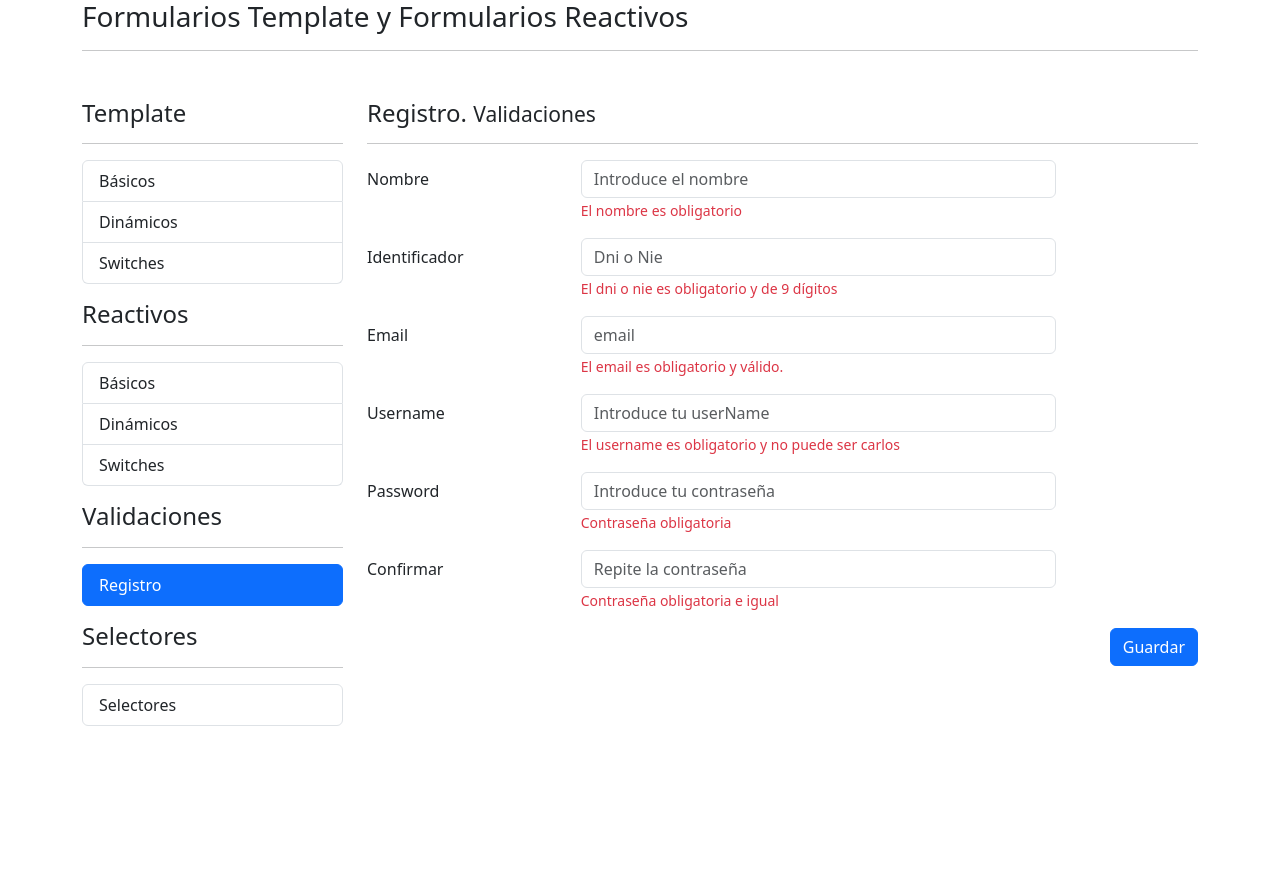
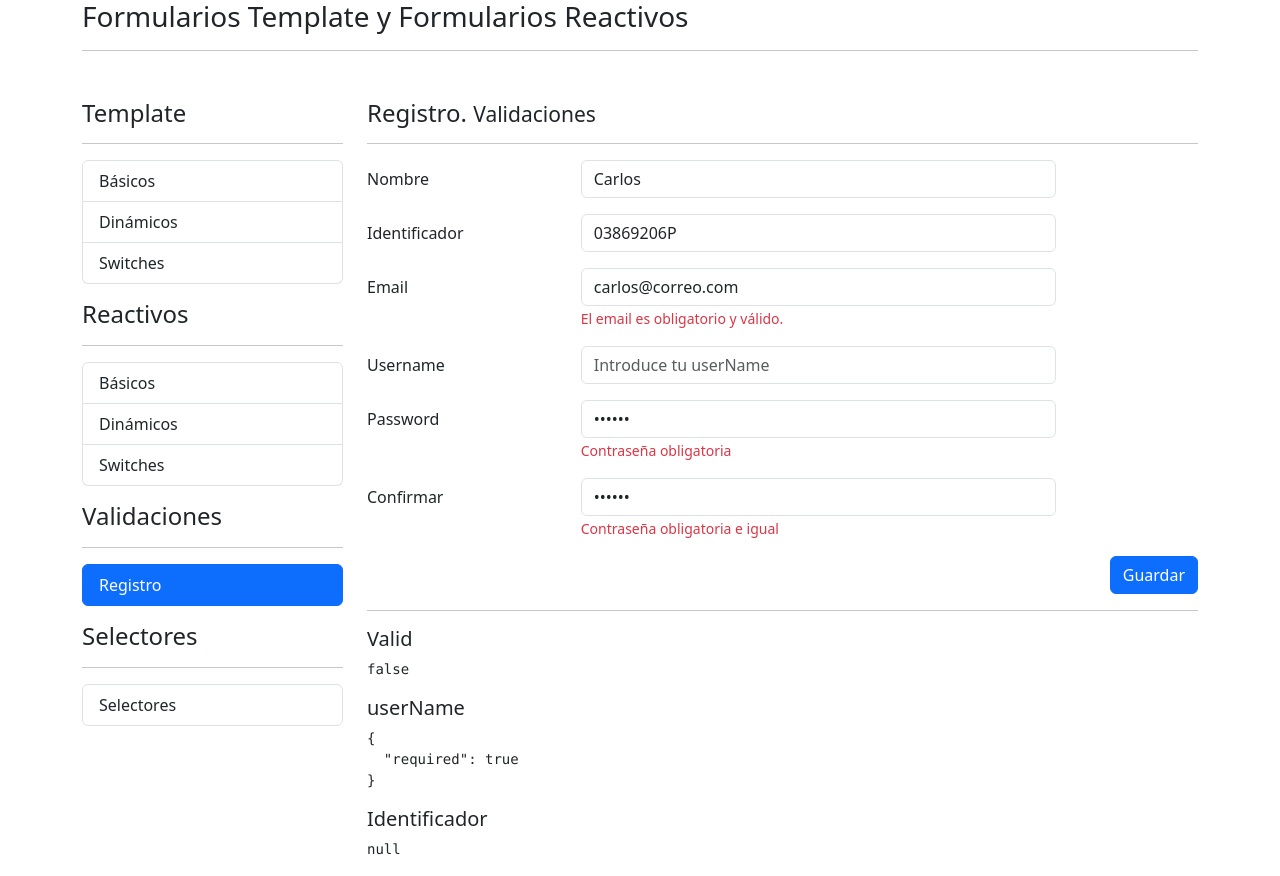
Before and after one commit to jucarlos/formulariosagri, an Angular app: page /auth/register in a window 1280 px wide. Before the commit the page ends 800 px from the top, so only its background shows below. Built offline with nearby package versions, Linux system fonts and the light colour scheme.

Commit message:
Validaciones en un formulario de registro

```diff
--- a/src/app/auth/auth.module.ts
+++ b/src/app/auth/auth.module.ts
@@ -3,6 +3,7 @@ import { CommonModule } from '@angular/common';
 
 import { AuthRoutingModule } from './auth-routing.module';
 import { RegistroComponent } from './pages/registro/registro.component';
+import { ReactiveFormsModule } from '@angular/forms';
 
 
 @NgModule({
@@ -11,6 +12,7 @@ import { RegistroComponent } from './pages/registro/registro.component';
   ],
   imports: [
     CommonModule,
+    ReactiveFormsModule,
     AuthRoutingModule
   ]
 })
--- a/src/app/auth/pages/registro/registro.component.html
+++ b/src/app/auth/pages/registro/registro.component.html
@@ -4,7 +4,7 @@
 
 <div class="row">
     <div class="col">
-        <form autocomplete="off">
+        <form autocomplete="off"  [formGroup]="miFormulario" (ngSubmit)="guardar()">
 
             <!-- Nombre - validaciones normales -->
           <div class="row mb-3">
@@ -12,9 +12,12 @@
             <div class="col-sm-7">
                 <input type="text"
                     class="form-control"
-                    placeholder="Introduce el nombre">
+                    placeholder="Introduce el nombre"
+                    formControlName="nombre"
+                    >
 
-                <span class="form-text text-danger">
+                <span *ngIf="campoNoEsValido('nombre')"
+                    class="form-text text-danger">
                     El nombre es obligatorio
                 </span>
             </div>
@@ -28,9 +31,12 @@
                 <div class="col-sm-7">
                     <input type="text"
                         class="form-control"
-                        placeholder="Dni o Nie">
+                        placeholder="Dni o Nie"
+                        formControlName="identificador"
+                        >
 
-                    <span class="form-text text-danger">
+                    <span *ngIf="campoNoEsValido('identificador')"
+                        class="form-text text-danger">
                         El dni o nie es obligatorio y de 9 dígitos
                     </span>
                 </div>
@@ -43,7 +49,9 @@
                 <div class="col-sm-7">
                     <input type="text"
                         class="form-control"
-                        placeholder="email">
+                        placeholder="email"
+                        formControlName="email"
+                        >
 
                     <span class="form-text text-danger">
                         El email es obligatorio y válido.
@@ -57,9 +65,12 @@
                 <div class="col-sm-7">
                     <input type="text"
                         class="form-control"
-                        placeholder="Introduce tu userName">
+                        placeholder="Introduce tu userName"
+                        formControlName="username"
+                        >
 
-                    <span class="form-text text-danger">
+                    <span *ngIf="campoNoEsValido('username')"
+                        class="form-text text-danger">
                         El username es obligatorio y no puede ser carlos
                     </span>
                 </div>
@@ -71,7 +82,9 @@
                 <div class="col-sm-7">
                     <input type="password"
                         class="form-control"
-                        placeholder="Introduce tu contraseña">
+                        placeholder="Introduce tu contraseña"
+                        formControlName="password1"
+                        >
 
                     <span class="form-text text-danger">
                             Contraseña obligatoria
@@ -86,7 +99,9 @@
                 <div class="col-sm-7">
                     <input type="password"
                         class="form-control"
-                        placeholder="Repite la contraseña">
+                        placeholder="Repite la contraseña"
+                        formControlName="password2"
+                        >
 
                     <span class="form-text text-danger">
                             Contraseña obligatoria e igual
@@ -106,3 +121,15 @@
         </form>
     </div>
 </div>
+
+<hr>
+
+<h5>Valid</h5>
+<pre>{{ miFormulario.valid }} </pre>
+
+<h5>userName</h5>
+<pre>{{ miFormulario.get('username')?.errors | json }}</pre>
+
+
+<h5>Identificador</h5>
+<pre>{{ miFormulario.get('identificador')?.errors | json }}</pre>
--- a/src/app/auth/pages/registro/registro.component.ts
+++ b/src/app/auth/pages/registro/registro.component.ts
@@ -1,4 +1,6 @@
-import { Component } from '@angular/core';
+import { Component, inject } from '@angular/core';
+import { FormBuilder, FormGroup, Validators } from '@angular/forms';
+import { ValidatorService } from 'src/app/shared/services/validator.service';
 
 @Component({
   selector: 'app-registro',
@@ -7,4 +9,60 @@ import { Component } from '@angular/core';
 })
 export class RegistroComponent {
 
+  // Servicios
+  private fb = inject( FormBuilder );
+  private validatorService = inject ( ValidatorService );
+
+
+  // Creando el formulario
+
+  public miFormulario: FormGroup = this.fb.group({
+
+    nombre: [ 'Carlos', [ Validators.required, Validators.minLength(3) ]   ],
+
+    identificador: [ '03869206P', [
+      Validators.required,
+      Validators.pattern( this.validatorService.expresion_regular_dni ),
+      this.validatorService.validaDni
+    ]
+      ],
+
+    email: [ 'carlos@correo.com' , [ Validators.required ]   ],
+
+    username: [ '', [
+      Validators.required,
+      this.validatorService.noPuedeSerCarlos
+
+    ]    ],
+
+    password1: [ '123456', [Validators.required, Validators.minLength(6)]   ],
+
+    password2: [ '123456', [ Validators.required, Validators.minLength(6 )]  ]
+
+
+  });
+
+
+
+  campoNoEsValido( campo: string ): boolean | null | undefined {
+
+    return this.validatorService.campoNoEsValido( this.miFormulario, campo );
+  }
+
+
+
+  guardar() {
+
+    console.log('Guardando...');
+    if ( this.miFormulario.invalid ) {
+
+      this.miFormulario.markAllAsTouched();
+
+      return;
+    }
+
+  }
+
+
+
 }
--- /dev/null
+++ b/src/app/shared/services/validator.service.ts
@@ -0,0 +1,69 @@
+import { Injectable } from '@angular/core';
+import { FormControl, FormGroup, ValidationErrors } from '@angular/forms';
+
+@Injectable({
+  providedIn: 'root'
+})
+export class ValidatorService {
+
+  public emailPattern = '[a-zA-Z0-9._%+-]+@[a-zA-Z0-9.-]+\.[a-zA-Z]{2,}$';
+
+  public expresion_regular_dni = /^(([X-Zx-z]{1})([-]?)(\d{7})([-]?)([A-Za-z]{1}))|((\d{8})([-]?)([A-Za-z]{1}))$/;
+
+
+  constructor() { }
+
+
+
+  campoNoEsValido( formulario: FormGroup, campo: string ): boolean | null | undefined {
+    return formulario.get(campo)?.invalid
+      && formulario.get(campo)?.touched;
+  }
+
+
+
+  validaDni ( control: FormControl ): ValidationErrors | null {
+
+    const dni = control.value?.trim().toUpperCase() || ' ';
+
+    let numero, letraDni, letra;
+
+    numero = dni.substr(0,dni.length-1);
+    numero = numero.replace('X', 0);
+    numero = numero.replace('Y', 1);
+    numero = numero.replace('Z', 2);
+    letraDni = dni.substr(dni.length-1, 1);
+    numero = numero % 23;
+    letra = 'TRWAGMYFPDXBNJZSQVHLCKET';
+    letra = letra.substring(numero, numero+1);
+    if (letra != letraDni) {
+        //alert('Dni erroneo, la letra del NIF no se corresponde');
+        return {
+          dni: 'incorrecto'
+        };
+    }else{
+        //alert('Dni correcto');
+        return null;
+    }
+
+  }
+
+
+  noPuedeSerCarlos ( control: FormControl ): ValidationErrors | null {
+
+    const valor = control?.value.trim().toLowerCase();
+
+    if ( valor === 'carlos') {
+      return {
+        noCarlos: true
+      }
+    }
+
+    return null;
+
+
+  }
+
+
+
+}
```
